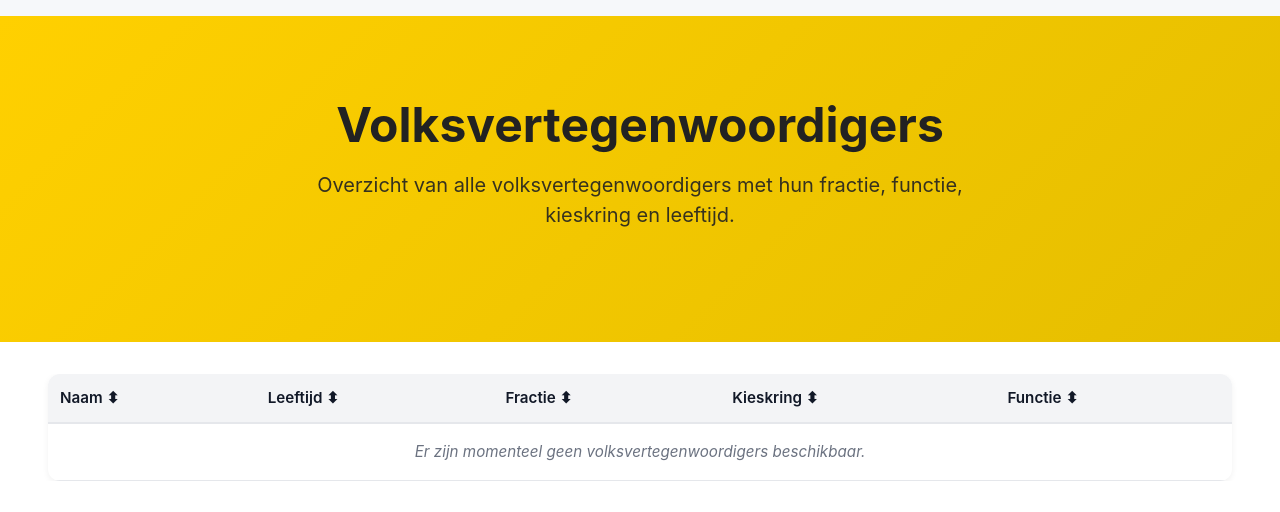
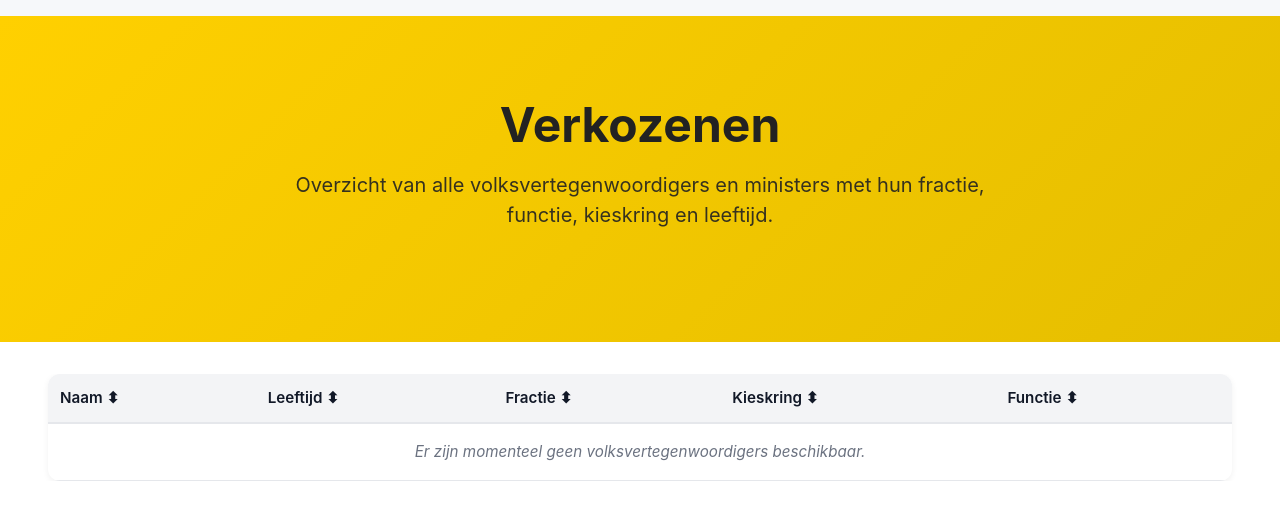
Before and after one commit to A-D-DBS-application/web-application-2025-group-8, a Flask app: page /volksvertegenwoordigers in a window 1280 px wide. Shown: the part 64-576 px from the top of the page. Run offline with Flask 3, Linux system fonts and the light colour scheme; data that the repository does not hold is empty.

Commit message:
verkozenen ipv volksvertegenwoordigers

```diff
--- a/app/templates/index.html
+++ b/app/templates/index.html
@@ -20,7 +20,7 @@
   <div class="cards-grid">
     <a href="{{ url_for('main.schriftelijke_vragen') }}" class="btn">Laatste Schriftelijke Vragen</a>
     <a href="{{ url_for('main.actieve_themas') }}" class="btn">Actieve Thema’s</a>
-    <a href="{{ url_for('main.volksvertegenwoordigers') }}" class="btn">Volksvertegenwoordigers</a>
+    <a href="{{ url_for('main.volksvertegenwoordigers') }}" class="btn">Verkozenen</a>
   </div>
 </section>
 
--- a/app/templates/volksvertegenwoordigers.html
+++ b/app/templates/volksvertegenwoordigers.html
@@ -3,9 +3,9 @@
 {% block content %}
 <!-- HERO -->
 <section class="hero">
-  <h1 class="hero-title">Volksvertegenwoordigers</h1>
+  <h1 class="hero-title">Verkozenen</h1>
   <p class="hero-subtitle">
-    Overzicht van alle volksvertegenwoordigers met hun fractie, functie, kieskring en leeftijd.
+    Overzicht van alle volksvertegenwoordigers en ministers met hun fractie, functie, kieskring en leeftijd.
   </p>
 </section>
 
```
